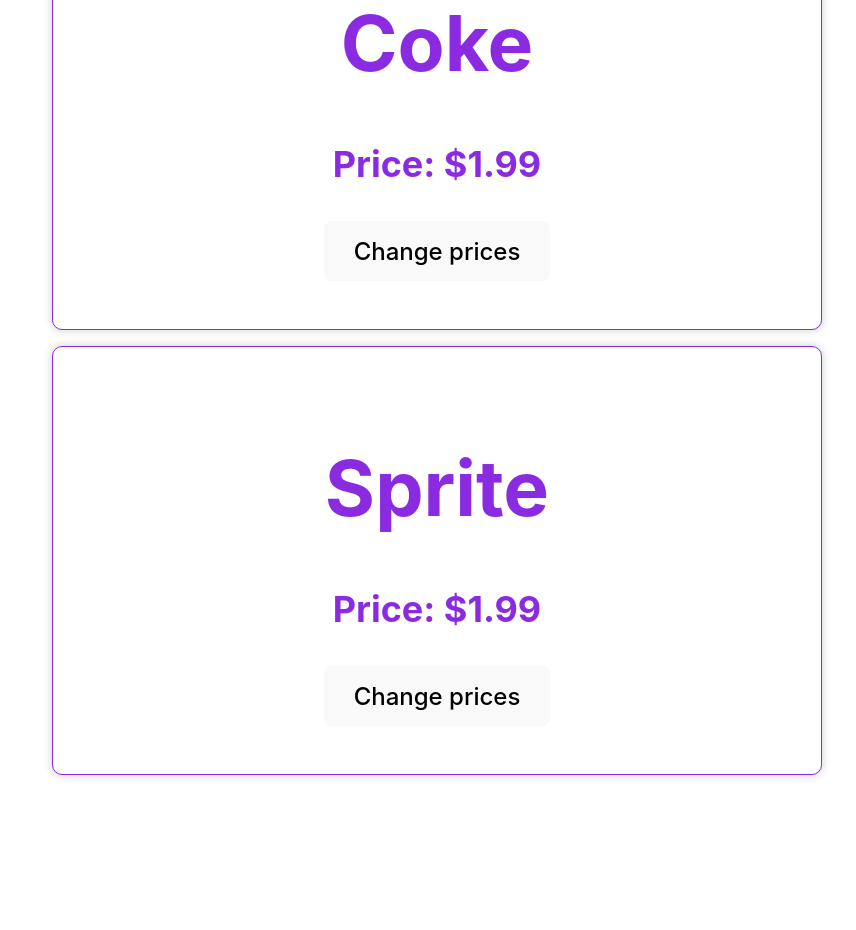
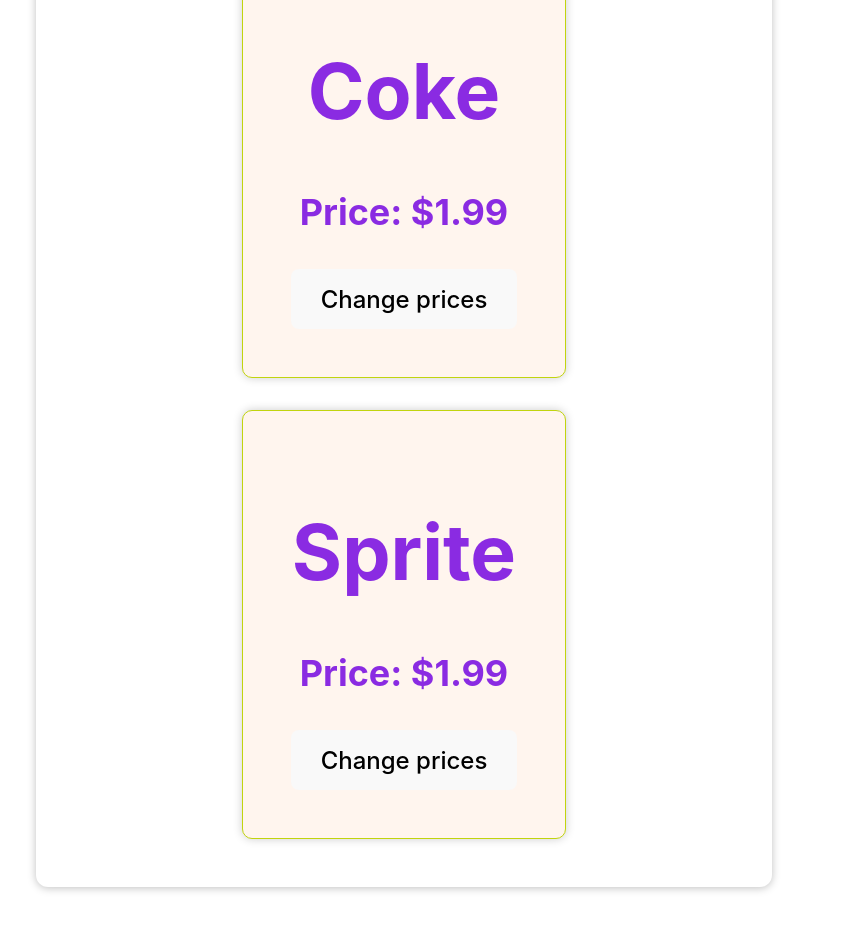
Before and after one commit to tmyOgw5/vite-project, a React (Vite) app: page / in a window 1280 px wide. Shown: the part 660-1590 px from the top of the page, without its empty margins (268-1124 px from the left). Before the commit the page ends 1483 px from the top, so only its background shows below. Built offline with nearby package versions, Linux system fonts and the light colour scheme.

Commit message:
add ItemDisplay Component

```diff
--- a/src/App.tsx
+++ b/src/App.tsx
@@ -3,7 +3,6 @@
 import Header from './components/Header'
 import './App.css'
 import './components/ItemForm'
-import ItemForm from './components/ItemForm'
 import NewItem from './components/NewItem'
 
 const  App = () => {
@@ -28,8 +27,8 @@
       <Header />
       <NewItem onAddItem={addItemHandler}/>
       <h1>React TypeScript Template</h1>
-      <Item name={itemList[0].name} price={itemList[0].price} />
-      <Item name={itemList[1].name} price={itemList[1].price} />
+      <Item items={itemList} />
+
     </div>
   )
 }
--- a/src/components/Card.css
+++ b/src/components/Card.css
@@ -1,11 +1,4 @@
-.card{
-    width: 100%;
-    height: 100%;
-    background-color: #fff;
-    border-radius: 10px;
-    box-shadow: 0 0 10px rgba(0,0,0,0.2);
-    overflow: hidden;
-    position: relative;
-    cursor: pointer;
-    transition: all 0.3s ease-in-out;
-}
+.card {
+    border-radius: 12px;
+    box-shadow: 0 1px 8px rgba(0, 0, 0, 0.25);
+  }
--- a/src/components/Item.css
+++ b/src/components/Item.css
@@ -1,12 +1,14 @@
-.Item {
-    color: blueviolet;
-    font-size: 1.5rem;
-    font-weight: bold;
-    margin: 1rem;
-    padding: 1rem;
-    border: 1px solid blueviolet;
-    border-radius: 10px;
-    box-shadow: 0 0 10px rgba(0,0,0,0.2);
-    cursor: pointer;
+.items {
+    display: flex;
+    flex-direction: column;
+    align-items: center;
+    justify-content: center;
+    margin: 0 0 1rem 0;
+    padding: 0;
+    width: 100%;
+    height: 100%;
+    background-color: #fff;
+    border-radius: 0.5rem;
+    box-shadow: 0 0 0.5rem rgba(0, 0, 0, 0.1);
     transition: all 0.3s ease-in-out;
 }
--- a/src/components/Item.tsx
+++ b/src/components/Item.tsx
@@ -1,22 +1,16 @@
 import React, {useState} from "react";
 import "./Item.css";
 import Card from "./Card";
+import ItemDisplay from "./ItemDisplay";
+
 
 const Item = (props: any) => {
 
-    const [price, setPrice] = useState(props.price);
-
-
-    const clickHandler = () => {
-        setPrice(price + 1);
-        console.log("Clicked!");
-    }
 
     return (
-        <Card className="Item">
-            <h1>{props.name}</h1>
-            <h2>Price: ${price}</h2>
-            <button onClick={clickHandler}>Change prices</button>
+        <Card className="items">
+            <ItemDisplay name={props.items[0].name} price={props.items[0].price}/>
+            <ItemDisplay name={props.items[1].name} price={props.items[1].price}/>
         </Card>
     );
 }
```
